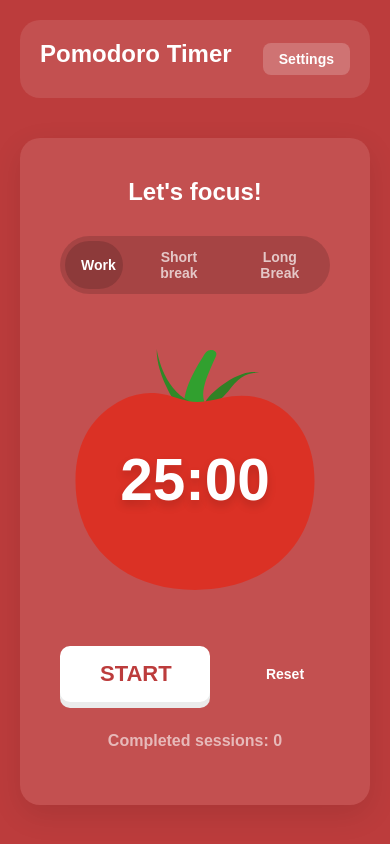
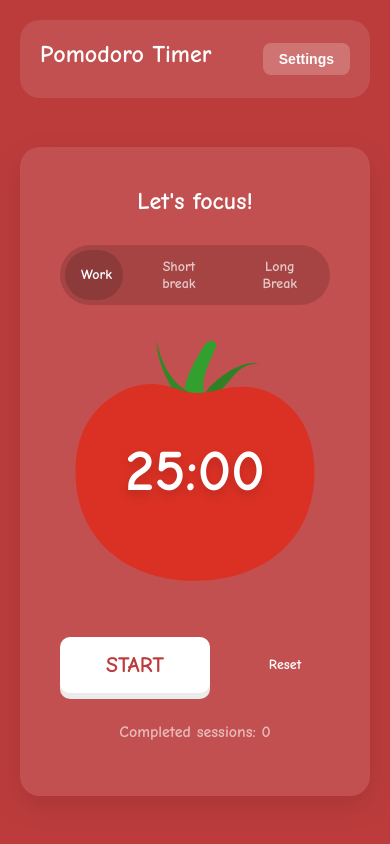
Before and after one commit to murrmays/pomodoroTime, a React (Create React App) app: page / in a window 390 px wide. Built offline with nearby package versions, Linux system fonts and the light colour scheme.

Commit message:
time edit update

```diff
--- a/public/index.html
+++ b/public/index.html
@@ -13,6 +13,7 @@
     <link rel="manifest" href="%PUBLIC_URL%/manifest.json" />
     <link rel="preconnect" href="https://fonts.googleapis.com">
     <link rel="preconnect" href="https://fonts.gstatic.com" crossorigin>
+    <link href="https://fonts.googleapis.com/css2?family=Comic+Neue:wght@400;700&display=swap" rel="stylesheet">
     <title>PomoTimer</title>
   </head>
   <body>
--- a/src/App.css
+++ b/src/App.css
@@ -14,7 +14,7 @@
 }
 
 body {
-  font-family: 'Comic Neue', "Comic Sans MS", cursive;
+  font-family: "Comic Sans MS", "Comic Sans", cursive;
 }
 
 .app-wrapper {
@@ -98,7 +98,7 @@ body {
 }
 
 .mode-buttons button {
-  font-family: 'Caveat', cursive;
+  font-family: "Comic Sans MS", "Comic Sans", cursive;
   background: transparent;
   border: none;
   color: rgba(255, 255, 255, 0.7);
@@ -129,7 +129,7 @@ body {
   display: flex;
   justify-content: center;
   align-items: center;
-  margin: 20px 0 20px 0;
+  margin: 0 0 20px 0;
 }
 
 .timer-svg {
@@ -188,7 +188,7 @@ body {
 }
 
 .time-input {
-  font-family: 'Caveat', cursive;
+  font-family: "Comic Sans MS", "Comic Sans", cursive;
   font-size: 100px;
   font-weight: bold;
   width: 140px;
@@ -218,7 +218,7 @@ body {
 .controls button {
   max-width: 150px;
   flex: 1;
-  font-family: 'Caveat', cursive;
+  font-family: "Comic Sans MS", "Comic Sans", cursive;
   cursor: pointer;
   border: none;
   border-radius: 10px;
@@ -550,7 +550,7 @@ body {
 
 @media (max-width: 470px) {
   body, .mode-buttons button, .time-input, .controls button {
-    font-family: 'Montserrat', sans-serif;
+    font-family: 'Comic Neue', "Comic Sans MS", cursive, sans-serif;
     overflow-x: hidden;
   }
 }
--- a/src/App.js
+++ b/src/App.js
@@ -95,8 +95,9 @@ function App() {
         if (stateRef.current.bgType === 'tick') {
           const currentSecond = Math.ceil(remaining);
           if (currentSecond !== lastSecondRef.current) {
-            tickAudio.currentTime = 0;
-            tickAudio.play().catch(() => {});
+            const node = tickAudio.cloneNode();
+            node.volume = volume;
+            node.play().catch(() => {});
             lastSecondRef.current = currentSecond;
           }
         }
--- a/src/Components/Timer.jsx
+++ b/src/Components/Timer.jsx
@@ -33,11 +33,15 @@ function TimerDisplay({timeLeft, totalTime, isRunning, onUpdate}) {
         const total = m * 60 + s;
         onUpdate(total);
     };
-
+    const handleBlur = (e) => {
+      if (!e.currentTarget.contains(e.relatedTarget))
+        handleSave();
+    }
     const handleKeyDown = (e) => {
-        if (e.key === 'Enter') {
+        if (e.key === 'Enter')
             handleSave();
-        }
+        if (e.key === 'Escape')
+          setIsEditing(false);
     };
 
     return (
@@ -67,7 +71,7 @@ function TimerDisplay({timeLeft, totalTime, isRunning, onUpdate}) {
 
         <div className="timer-text">
           {isEditing ? (
-            <div className="timer-display editing">
+            <div className="timer-display editing" onBlur={handleBlur}>
               <input
                 type="number"
                 value={minutes}
```
Also changed, not shown: 1 other file (tests, documents, lock files or other folders).
